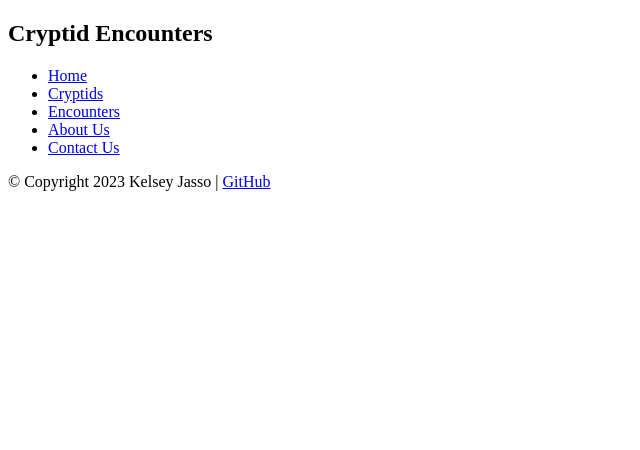
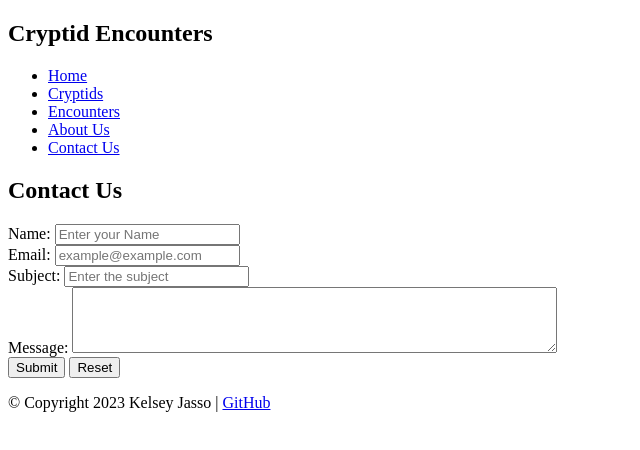
Before and after one commit to kelsester/COMP001A.Assignment4, a plain HTML site: page contact.html in a window 1280 px wide. Shown: the whole page, without its empty margins (0-640 px from the left). Drawn offline with Linux system fonts and the light colour scheme.

Commit message:
completed contact forms

```diff
--- a/contact.html
+++ b/contact.html
@@ -20,7 +20,36 @@
     </header>
 
     <main>
+        <section>
+            <h2>Contact Us</h2>
+            <form action="/submit" method="post">
+                <label for="name">Name:</label>
+                <input type="text" id="name" name="name" placeholder="Enter your Name">
 
+                <br>
+
+                <label for="email">Email:</label>
+                <input type="email" id="email" name="email" placeholder="example@example.com">
+
+                <br>
+
+                <label for="subject">Subject:</label>
+                <input type="text" id="subject" name="subject" placeholder="Enter the subject">
+
+                <br>
+
+                <label for="message">Message:</label>
+                <textarea id="message" name="comments" rows="4" cols="58"></textarea>
+
+                <br>
+
+                <!--submit button-->
+                <input type="submit" value="Submit">
+
+                <!--reset button-->
+                <input type="reset" value="Reset">
+            </form>
+        </section>
     </main>
 
     <footer>
```
